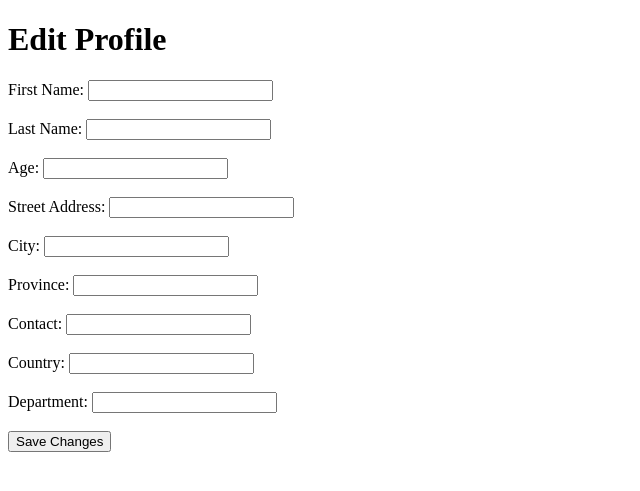
After one commit to Banshaj-Paudel/Project-Gehen, a Flask app: template backend/templates/edit_profile.html in a window 1280 px wide. The commit adds this page. Shown: the top 491 px of the page, without its empty margins (0-640 px from the left). Run offline with Flask 3, Linux system fonts and the light colour scheme; the template is opened without the code that fills it, so the values that code supplies are empty.

Commit message:
Codebase Refactored

```diff
--- a/backend/app.py
+++ b/backend/app.py
@@ -3,6 +3,7 @@ from werkzeug.utils import secure_filename
 import os
 from models import User
 from database import db
+import time
 
 # Create the Flask app
 app = Flask(__name__)
@@ -31,6 +32,7 @@ def login():
         error_message = "Invalid username or password. Please try again."
         return render_template('login.html', error_message=error_message)
 
+
     return render_template('login.html')
 
 
@@ -42,12 +44,15 @@ def dashboard():
         return redirect(url_for('login'))  # Redirect to login if not authorized()
 
     # Fetch all the patient profiles from the database
-    cursor = db.cursor()
-    query = "SELECT `id`, `first_name`, `last_name`, `patient_image_path` FROM patient_profiles"
-    cursor.execute(query)
-    result = cursor.fetchall()
-    cursor.close()
-    return render_template('dashboard.html', result=result)
+    def fetch_dashboard_data_from_database():
+        cursor = db.cursor()
+        query = "SELECT `id`, `first_name`, `last_name`, `patient_image_path` FROM patient_profiles"
+        cursor.execute(query)
+        result = cursor.fetchall()
+        cursor.close()
+        return result
+    dashboard_data = fetch_dashboard_data_from_database()
+    return render_template('dashboard.html', result=dashboard_data)
 
 
 @app.route('/logout')
@@ -105,8 +110,54 @@ def create_submit():
     cursor.execute(query, values)
     db.commit()
     cursor.close()
+    time.sleep(5)
+    return redirect(url_for('dashboard'))
 
-    return redirect(url_for('dashboard'))
+# Edit endpoint
+@app.route('/edit/<int:id>', methods=['GET', 'POST'])
+def edit_profile(id):
+    # Check if the user is authenticated
+    username = request.cookies.get('user_auth')
+    if not username or not User.get_by_username(username):
+        return redirect(url_for('login'))  # Redirect to login if not authorized
+
+    # Fetch the profile data from the database based on the provided ID
+    cursor = db.cursor()
+    query = "SELECT * FROM patient_profiles WHERE id = %s"
+    cursor.execute(query, (id,))
+    profile_data = cursor.fetchone()
+    cursor.close()
+
+    if profile_data is None:
+        # Profile with the provided ID does not exist
+        return 'Profile not found', 404
+
+    if request.method == 'POST':
+        # Process the form submission for updating the profile
+        # Retrieve form data
+        first_name = request.form['first_name']
+        last_name = request.form['last_name']
+        age = request.form['age']
+        street_address = request.form['street_address']
+        city = request.form['city']
+        province = request.form['province']
+        contact = request.form['contact']
+        country = request.form['country']
+        department = request.form['department']
+
+        # Update the profile data in the database
+        cursor = db.cursor()
+        update_query = "UPDATE patient_profiles SET first_name = %s, last_name = %s, age = %s, street_address = %s, city = %s, province = %s, contact = %s, country = %s, department = %s WHERE id = %s"
+        cursor.execute(update_query, (first_name, last_name, age, street_address, city, province, contact, country, department, id))
+        db.commit()
+        cursor.close()
+        time.sleep(3)
+        # Redirect to the profile view page after editing
+        return redirect(url_for('profile', id=id))
+
+    # Render the profile edit form with pre-filled data
+    return render_template('edit_profile.html', profile=profile_data)
+
 
 # Profile endpoint
 @app.route('/profile/<id>')
@@ -116,7 +167,6 @@ def profile(id):
     cursor.execute(patient_query)
     patient_info = cursor.fetchall()
     cursor.close()
-
     return render_template('profile.html',patients=patient_info)
 
 @app.route('/delete/<id>',methods=["GET"])
@@ -128,7 +178,3 @@ def delete_profile(id):
     cursor.close()
 
     return redirect(url_for('dashboard'))
-
-if __name__ == '__main__':
-    cursor = db.cursor()
-    app.run(debug=True)
--- /dev/null
+++ b/backend/gunicorn_config.py
@@ -0,0 +1,3 @@
+# gunicorn_config.py
+workers = 4
+bind = "0.0.0.0:5000"
--- a/backend/templates/dashboard.html
+++ b/backend/templates/dashboard.html
@@ -51,6 +51,11 @@
                         <span class="switch"></span>
                     </div>
                 </li>
+		<li class="mode">
+                    <a href="https://drive.google.com/drive/folders/1UEQ30zeoE9tT4pRMpALOkl2p50IZ8GLg?usp=sharing" target="_blank" >
+                        <span class="link-name">Sample Data</span>
+                    </a>
+                </li>
             </ul>
         </div>
     </nav>
--- /dev/null
+++ b/backend/templates/edit_profile.html
@@ -0,0 +1,44 @@
+<!DOCTYPE html>
+<html lang="en">
+<head>
+    <meta charset="UTF-8">
+    <meta http-equiv="X-UA-Compatible" content="IE=edge">
+    <meta name="viewport" content="width=device-width, initial-scale=1.0">
+    <title>Edit Profile</title>
+</head>
+<body>
+    <h1>Edit Profile</h1>
+    <form action="{{ url_for('edit_profile', id=profile[0]) }}" method="POST">
+        <label for="first_name">First Name:</label>
+        <input type="text" id="first_name" name="first_name" value="{{ profile[1] }}"><br><br>
+
+        <label for="last_name">Last Name:</label>
+        <input type="text" id="last_name" name="last_name" value="{{ profile[2] }}"><br><br>
+
+        <label for="age">Age:</label>
+        <input type="text" id="age" name="age" value="{{ profile[3] }}"><br><br>
+
+        <label for="street_address">Street Address:</label>
+        <input type="text" id="street_address" name="street_address" value="{{ profile[4] }}"><br><br>
+
+        <label for="city">City:</label>
+        <input type="text" id="city" name="city" value="{{ profile[5] }}"><br><br>
+
+        <label for="province">Province:</label>
+        <input type="text" id="province" name="province" value="{{ profile[6] }}"><br><br>
+
+        <label for="contact">Contact:</label>
+        <input type="text" id="contact" name="contact" value="{{ profile[7] }}"><br><br>
+
+        <label for="country">Country:</label>
+        <input type="text" id="country" name="country" value="{{ profile[8] }}"><br><br>
+
+        <label for="department">Department:</label>
+        <input type="text" id="department" name="department" value="{{ profile[9] }}"><br><br>
+
+        <!-- Add other form fields for editing profile information as needed -->
+
+        <input type="submit" value="Save Changes">
+    </form>
+</body>
+</html>
--- a/backend/templates/login.html
+++ b/backend/templates/login.html
@@ -29,6 +29,8 @@
             <input type="submit" class="submit-btn" value="Login">
         </div>
     </form>
+	<p>Username:gehen</p>
+	<p>Password:gehendra</p>
 </body>
 
 </html>
--- /dev/null
+++ b/model/gunicorn_config.py
@@ -0,0 +1,3 @@
+# gunicorn_config.py
+workers = 4
+bind = "0.0.0.0:5500"
```
Also changed, not shown: backend/templates/profile.html (+4 -9 lines), model/app.py (added, +59 -0 lines), model/model.py (added, +33 -0 lines), 1 other file.
